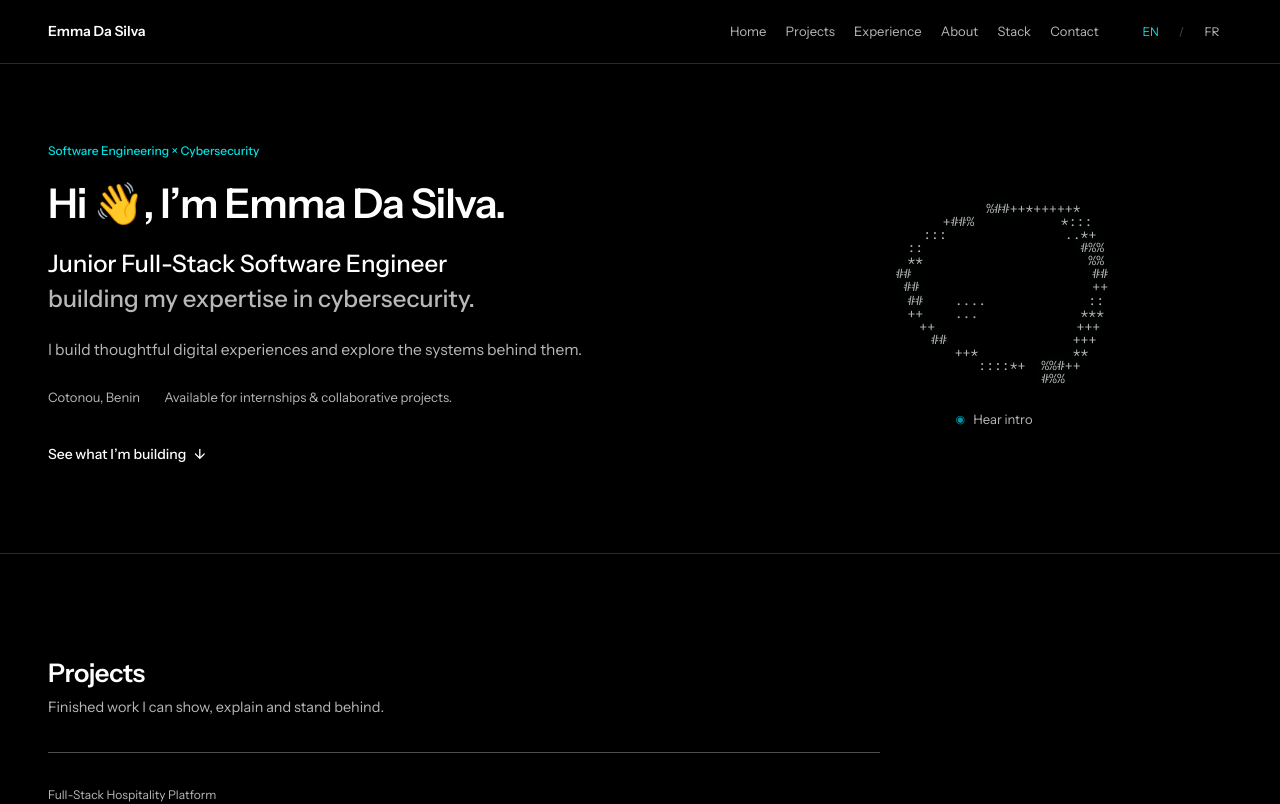
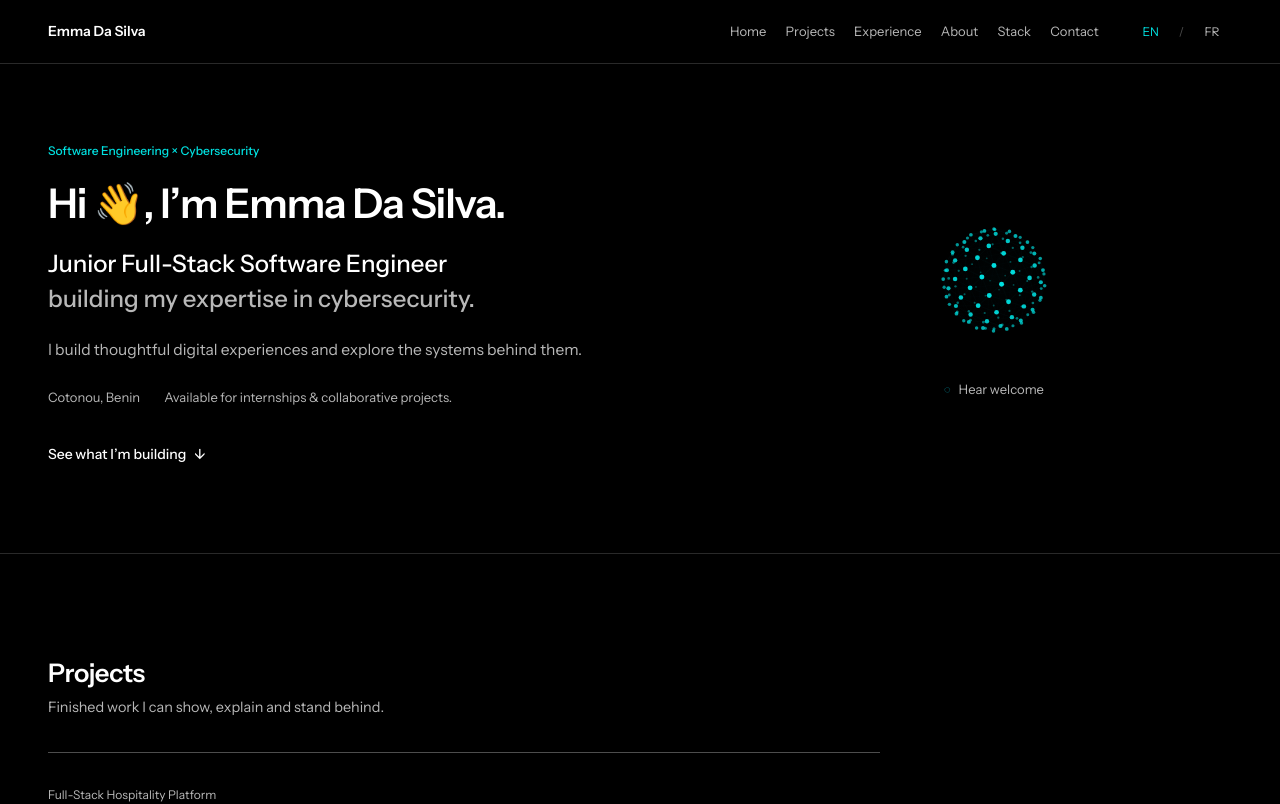
Before and after one commit to emma-dasilva-dev/emma-dasilva-portfolio, a Next.js app: page /en in a window 1280 px wide. Shown: the top 804 px of the page. Built offline with nearby package versions, Linux system fonts and the light colour scheme.

Commit message:
feat: replace ascii orb with particle data orb

```diff
--- a/src/components/ui/AsciiOrb.tsx
+++ b/src/components/ui/AsciiOrb.tsx
@@ -8,85 +8,89 @@ interface AsciiOrbProps {
   locale: "en" | "fr";
 }
 
-const WIDTH = 31;
-const HEIGHT = 17;
-const CHARACTERS = [" ", ".", ":", "*", "+", "#", "%", "@"];
+interface Point3D {
+  x: number;
+  y: number;
+  z: number;
+}
 
-function createOrbFrame(time: number, speaking: boolean) {
-  const rows: string[] = [];
-  const pulse = speaking
-    ? Math.sin(time * 0.018) * 0.08 + Math.sin(time * 0.043) * 0.045
-    : Math.sin(time * 0.0035) * 0.025;
+const POINT_COUNT = 132;
+const CONNECTION_DISTANCE = 46;
+const FEMALE_VOICE_HINTS = [
+  "samantha",
+  "ava",
+  "victoria",
+  "serena",
+  "karen",
+  "moira",
+  "tessa",
+  "zira",
+  "aria",
+  "jenny",
+  "susan",
+  "female",
+];
 
-  for (let y = 0; y < HEIGHT; y += 1) {
-    let row = "";
+function createSpherePoints(count: number): Point3D[] {
+  const points: Point3D[] = [];
+  const goldenAngle = Math.PI * (3 - Math.sqrt(5));
 
-    for (let x = 0; x < WIDTH; x += 1) {
-      const nx = (x - (WIDTH - 1) / 2) / ((WIDTH - 1) / 2);
-      const ny = (y - (HEIGHT - 1) / 2) / ((HEIGHT - 1) / 2);
-      const angle = Math.atan2(ny, nx);
-      const wobble =
-        Math.sin(angle * 3 + time * 0.0028) * (speaking ? 0.055 : 0.02) +
-        Math.cos(angle * 5 - time * 0.0021) * (speaking ? 0.035 : 0.012);
-      const radius = Math.sqrt(nx * nx + ny * ny);
-      const edge = 0.78 + pulse + wobble;
-      const shellDistance = Math.abs(radius - edge);
+  for (let index = 0; index < count; index += 1) {
+    const y = 1 - (index / (count - 1)) * 2;
+    const radius = Math.sqrt(1 - y * y);
+    const theta = goldenAngle * index;
 
-      if (shellDistance < 0.065) {
-        const shimmer =
-          (Math.sin(angle * 4 + time * 0.006) +
-            Math.cos(angle * 7 - time * 0.004) +
-            2) /
-          4;
-        const characterIndex = Math.min(
-          CHARACTERS.length - 1,
-          2 + Math.floor(shimmer * (CHARACTERS.length - 3)),
-        );
-        row += CHARACTERS[characterIndex];
-      } else if (radius < edge - 0.07) {
-        const field =
-          (Math.sin(nx * 7 + time * 0.004) +
-            Math.cos(ny * 8 - time * 0.0035) +
-            Math.sin((nx + ny) * 5 + time * 0.0025)) /
-          3;
-        const threshold = speaking ? 0.56 : 0.72;
-
-        if (field > threshold) {
-          row += speaking ? ":" : ".";
-        } else {
-          row += " ";
-        }
-      } else {
-        row += " ";
-      }
-    }
-
-    rows.push(row.replace(/\s+$/, ""));
+    points.push({
+      x: Math.cos(theta) * radius,
+      y,
+      z: Math.sin(theta) * radius,
+    });
   }
 
-  return rows.join("\n");
+  return points;
+}
+
+const spherePoints = createSpherePoints(POINT_COUNT);
+
+function pickPreferredVoice(locale: "en" | "fr") {
+  const voices = window.speechSynthesis.getVoices();
+  const localePrefix = locale === "fr" ? "fr" : "en";
+  const localizedVoices = voices.filter((voice) =>
+    voice.lang.toLowerCase().startsWith(localePrefix),
+  );
+
+  return (
+    localizedVoices.find((voice) =>
+      FEMALE_VOICE_HINTS.some((hint) => voice.name.toLowerCase().includes(hint)),
+    ) ??
+    voices.find((voice) =>
+      FEMALE_VOICE_HINTS.some((hint) => voice.name.toLowerCase().includes(hint)),
+    ) ??
+    localizedVoices[0] ??
+    null
+  );
 }
 
 export function AsciiOrb({ locale }: AsciiOrbProps) {
-  const [frame, setFrame] = useState(() => createOrbFrame(0, false));
+  const canvasRef = useRef<HTMLCanvasElement>(null);
+  const animationRef = useRef<number | null>(null);
   const [isSpeaking, setIsSpeaking] = useState(false);
   const [isSupported, setIsSupported] = useState(false);
-  const animationFrameRef = useRef<number | null>(null);
 
   const copy = useMemo(
     () =>
       locale === "fr"
         ? {
-            play: "Écouter l’intro",
+            play: "Écouter l’accueil",
             stop: "Arrêter",
             speech:
-              "Bienvenue sur le portfolio d’Emma. Je suis développeuse full-stack junior et je développe mon expertise en cybersécurité. Découvre mes projets et mon parcours.",
+              "Bienvenue sur le portfolio d’Emma. Je suis Emma, développeuse full-stack junior, et je développe mon expertise en cybersécurité. Découvre mes projets, mon parcours et les technologies avec lesquelles je travaille.",
           }
         : {
-            play: "Hear intro",
-            stop: "Stop voice",
+            play: "Hear welcome",
+            stop: "Stop",
             speech:
-              "Welcome to Emma's portfolio. I'm a junior full-stack software engineer building my expertise in cybersecurity. Explore my projects and journey.",
+              "Welcome to Emma's portfolio. I'm Emma, a junior full-stack software engineer building my expertise in cybersecurity. Explore my projects, experience, and the technologies I work with.",
           },
     [locale],
   );
@@ -96,23 +100,129 @@ export function AsciiOrb({ locale }: AsciiOrbProps) {
   }, []);
 
   useEffect(() => {
-    const reduceMotion = window.matchMedia("(prefers-reduced-motion: reduce)").matches;
+    const canvas = canvasRef.current;
+    if (!canvas) return;
 
-    if (reduceMotion) {
-      setFrame(createOrbFrame(0, false));
-      return;
+    const context = canvas.getContext("2d");
+    if (!context) return;
+
+    const reducedMotion = window.matchMedia("(prefers-reduced-motion: reduce)").matches;
+    const devicePixelRatio = Math.min(window.devicePixelRatio || 1, 2);
+
+    const resize = () => {
+      const bounds = canvas.getBoundingClientRect();
+      canvas.width = Math.max(1, Math.floor(bounds.width * devicePixelRatio));
+      canvas.height = Math.max(1, Math.floor(bounds.height * devicePixelRatio));
+      context.setTransform(devicePixelRatio, 0, 0, devicePixelRatio, 0, 0);
+    };
+
+    const observer = new ResizeObserver(resize);
+    observer.observe(canvas);
+    resize();
+
+    const draw = (time: number) => {
+      const width = canvas.clientWidth;
+      const height = canvas.clientHeight;
+      const centerX = width / 2;
+      const centerY = height / 2;
+      const baseRadius = Math.min(width, height) * 0.34;
+      const speechPulse = isSpeaking
+        ? 1 + Math.sin(time * 0.013) * 0.045 + Math.sin(time * 0.031) * 0.018
+        : 1 + Math.sin(time * 0.0018) * 0.012;
+      const radius = baseRadius * speechPulse;
+      const rotationY = reducedMotion ? 0.55 : time * (isSpeaking ? 0.00034 : 0.00012);
+      const rotationX = reducedMotion ? -0.16 : -0.16 + Math.sin(time * 0.00055) * 0.08;
+
+      context.clearRect(0, 0, width, height);
+
+      const projected = spherePoints.map((point, index) => {
+        const cosY = Math.cos(rotationY);
+        const sinY = Math.sin(rotationY);
+        const x1 = point.x * cosY - point.z * sinY;
+        const z1 = point.x * sinY + point.z * cosY;
+
+        const cosX = Math.cos(rotationX);
+        const sinX = Math.sin(rotationX);
+        const y2 = point.y * cosX - z1 * sinX;
+        const z2 = point.y * sinX + z1 * cosX;
+
+        const distortion = isSpeaking
+          ? 1 + Math.sin(time * 0.018 + index * 0.62) * 0.035
+          : 1;
+        const perspective = 1 + z2 * 0.14;
+
+        return {
+          x: centerX + x1 * radius * distortion * perspective,
+          y: centerY + y2 * radius * distortion * perspective,
+          z: z2,
+        };
+      });
+
+      for (let first = 0; first < projected.length; first += 1) {
+        const a = projected[first];
+
+        for (let second = first + 1; second < projected.length; second += 1) {
+          const b = projected[second];
+          const dx = a.x - b.x;
+          const dy = a.y - b.y;
+          const distance = Math.sqrt(dx * dx + dy * dy);
+
+          if (distance > CONNECTION_DISTANCE) continue;
+          if (Math.abs(a.z - b.z) > 0.42) continue;
+
+          const depth = Math.max(0.12, ((a.z + b.z) / 2 + 1) / 2);
+          const alpha = (1 - distance / CONNECTION_DISTANCE) * depth * (isSpeaking ? 0.19 : 0.1);
+
+          context.beginPath();
+          context.moveTo(a.x, a.y);
+          context.lineTo(b.x, b.y);
+          context.strokeStyle = `rgba(0, 149, 166, ${alpha})`;
+          context.lineWidth = 0.55;
+          context.stroke();
+        }
+      }
+
+      projected.forEach((point, index) => {
+        const depth = (point.z + 1) / 2;
+        const flicker = isSpeaking ? 0.8 + Math.sin(time * 0.025 + index) * 0.2 : 1;
+        const size = 0.8 + depth * 1.7 + (isSpeaking ? 0.25 : 0);
+        const alpha = Math.max(0.22, (0.28 + depth * 0.72) * flicker);
+
+        context.beginPath();
+        context.arc(point.x, point.y, size, 0, Math.PI * 2);
+        context.fillStyle = `rgba(0, 225, 225, ${alpha})`;
+        context.fill();
+      });
+
+      const glow = context.createRadialGradient(
+        centerX,
+        centerY,
+        0,
+        centerX,
+        centerY,
+        radius * 1.15,
+      );
+      glow.addColorStop(0, `rgba(0, 225, 225, ${isSpeaking ? 0.055 : 0.025})`);
+      glow.addColorStop(0.55, `rgba(0, 149, 166, ${isSpeaking ? 0.025 : 0.012})`);
+      glow.addColorStop(1, "rgba(0, 0, 0, 0)");
+      context.fillStyle = glow;
+      context.fillRect(0, 0, width, height);
+
+      if (!reducedMotion) {
+        animationRef.current = window.requestAnimationFrame(draw);
+      }
+    };
+
+    draw(0);
+
+    if (!reducedMotion) {
+      animationRef.current = window.requestAnimationFrame(draw);
     }
 
-    const animate = (time: number) => {
-      setFrame(createOrbFrame(time, isSpeaking));
-      animationFrameRef.current = window.requestAnimationFrame(animate);
-    };
-
-    animationFrameRef.current = window.requestAnimationFrame(animate);
-
     return () => {
-      if (animationFrameRef.current !== null) {
-        window.cancelAnimationFrame(animationFrameRef.current);
+      observer.disconnect();
+      if (animationRef.current !== null) {
+        window.cancelAnimationFrame(animationRef.current);
       }
     };
   }, [isSpeaking]);
@@ -126,25 +236,35 @@ export function AsciiOrb({ locale }: AsciiOrbProps) {
     if (!isSupported) return;
 
     window.speechSynthesis.cancel();
+
     const utterance = new SpeechSynthesisUtterance(copy.speech);
     utterance.lang = locale === "fr" ? "fr-FR" : "en-US";
-    utterance.rate = 0.92;
-    utterance.pitch = 1;
+    utterance.rate = 0.93;
+    utterance.pitch = 1.08;
+
+    const preferredVoice = pickPreferredVoice(locale);
+    if (preferredVoice) {
+      utterance.voice = preferredVoice;
+    }
+
     utterance.onstart = () => setIsSpeaking(true);
     utterance.onend = () => setIsSpeaking(false);
     utterance.onerror = () => setIsSpeaking(false);
+
     window.speechSynthesis.speak(utterance);
   };
 
   return (
     <div className={styles.root}>
-      <pre className={`${styles.orb} ${isSpeaking ? styles.speaking : ""}`} aria-hidden="true">
-        {frame}
-      </pre>
+      <canvas
+        ref={canvasRef}
+        className={`${styles.orbCanvas} ${isSpeaking ? styles.speaking : ""}`}
+        aria-hidden="true"
+      />
 
       {isSupported ? (
         <button type="button" onClick={isSpeaking ? stopSpeech : speak} className={styles.voiceButton}>
-          <span aria-hidden="true">{isSpeaking ? "■" : "◉"}</span>
+          <span className={styles.voiceIcon} aria-hidden="true">{isSpeaking ? "■" : "◌"}</span>
           {isSpeaking ? copy.stop : copy.play}
         </button>
       ) : null}
```
